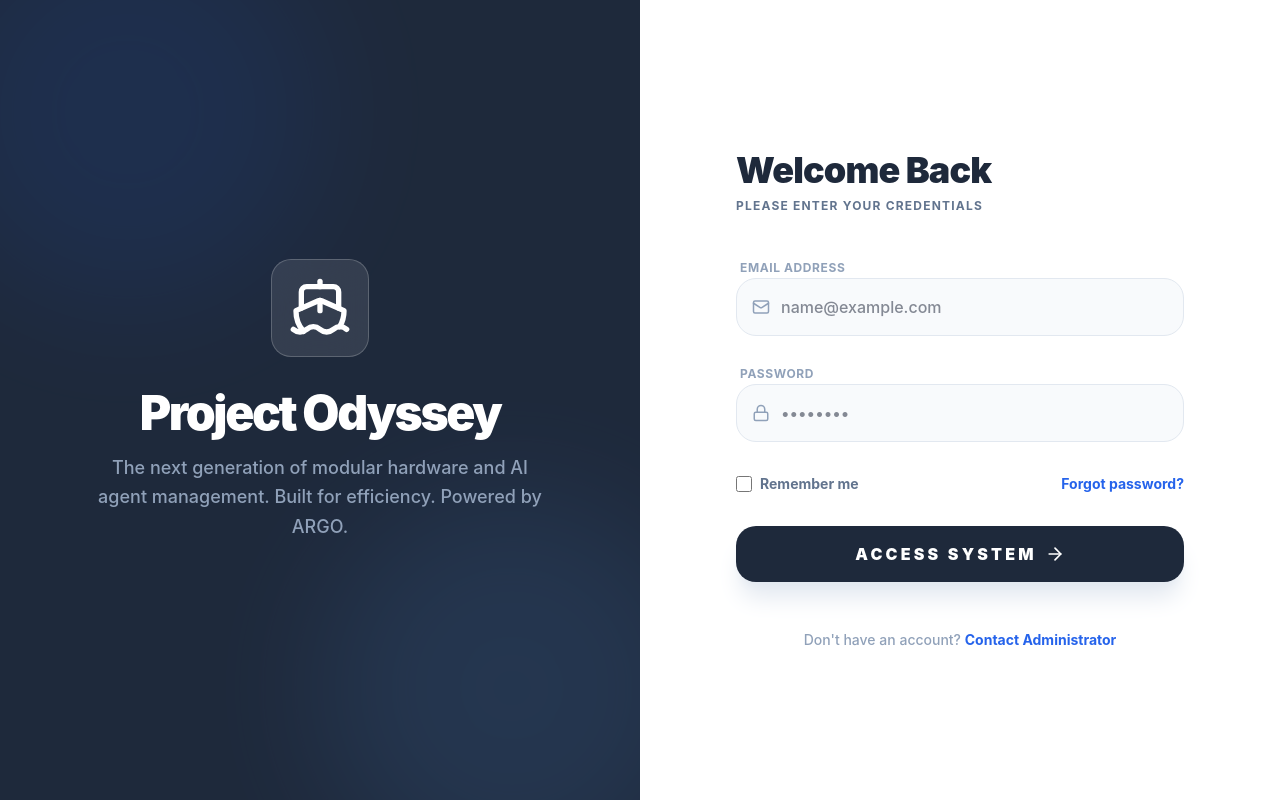
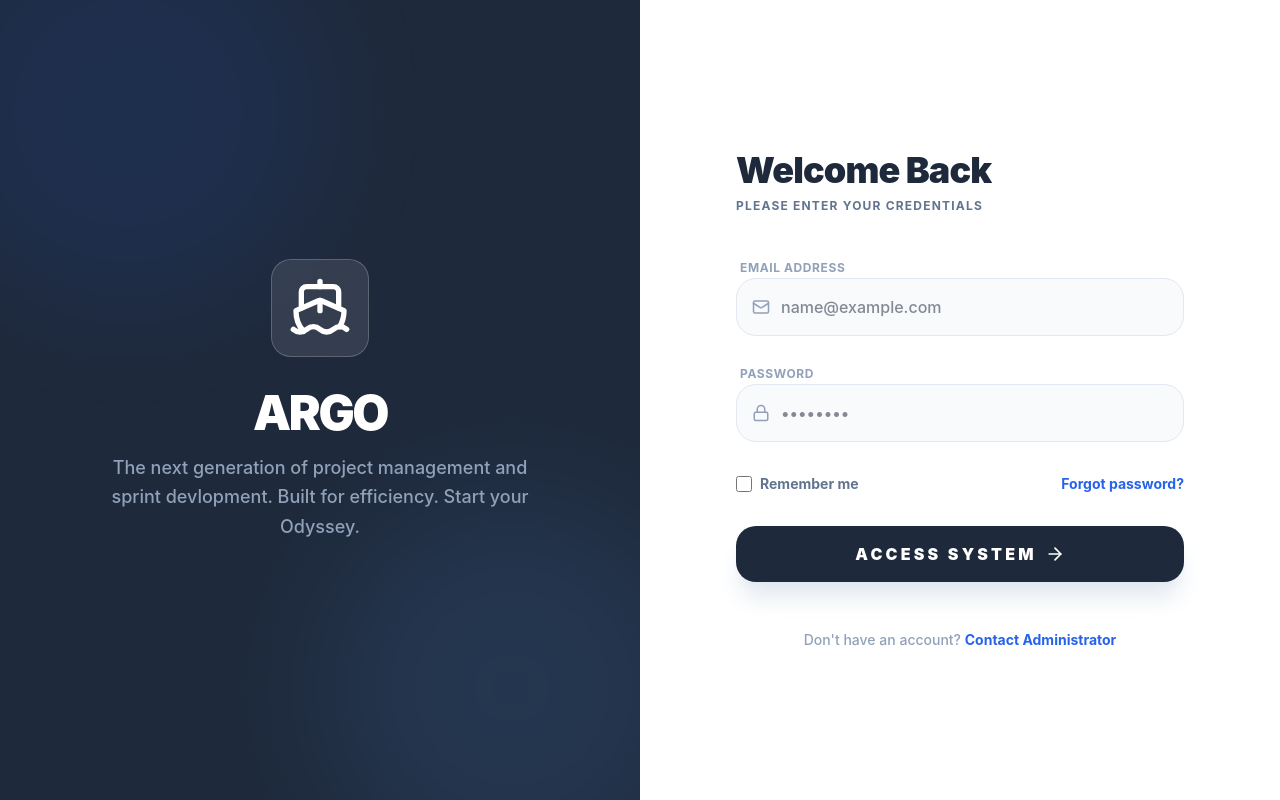
Before and after one commit to milnera2/Argo-Agile-Dashboard, a React (Vite) app: page / in a window 1280 px wide. Built offline with nearby package versions, Linux system fonts and the light colour scheme; the HTML template or start-up script is replaced by a standard one.

Commit message:
Update Login.jsx
Changing the text and branding.

```diff
--- a/src/pages/Login.jsx
+++ b/src/pages/Login.jsx
@@ -11,9 +11,7 @@ export default function Login() {
 
   return (
     <div className="flex h-screen bg-white">
-      {/* Left Side: Brand/Visual Section */}
       <div className="hidden lg:flex w-1/2 bg-argo-secondary relative items-center justify-center overflow-hidden">
-        {/* Subtle decorative background elements */}
         <div className="absolute top-0 left-0 w-full h-full opacity-10">
           <div className="absolute top-[-10%] left-[-10%] w-96 h-96 bg-argo-primary rounded-full blur-3xl"></div>
           <div className="absolute bottom-[-10%] right-[-10%] w-96 h-96 bg-argo-accent rounded-full blur-3xl"></div>
@@ -24,11 +22,11 @@ export default function Login() {
             <Ship size={64} className="text-white" />
           </div>
           <h1 className="text-5xl font-black text-white tracking-tighter mb-4">
-            Project Odyssey
+            ARGO
           </h1>
           <p className="text-slate-400 text-lg font-medium leading-relaxed max-w-md mx-auto">
-            The next generation of modular hardware and AI agent management.
-            Built for efficiency. Powered by ARGO.
+            The next generation of project management and sprint devlopment.
+            Built for efficiency. Start your Odyssey.
           </p>
         </div>
       </div>
```
